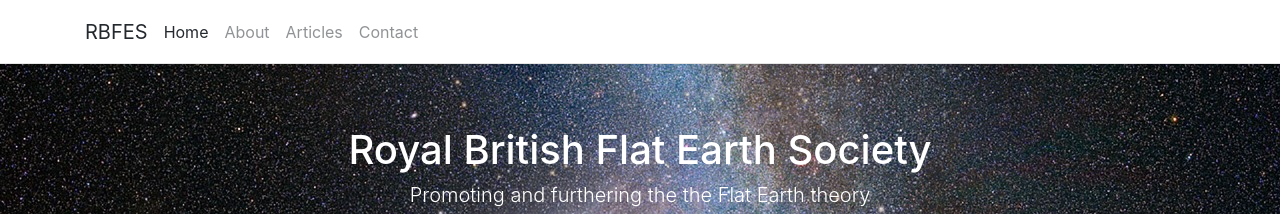
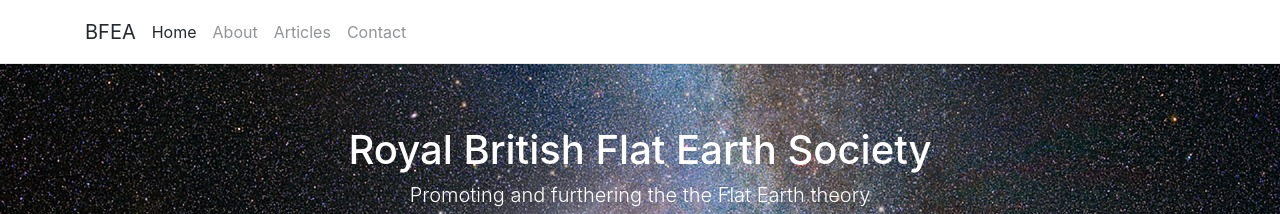
Before and after one commit to krussll/etsysimplicity, a Jekyll site: the page built from index.md, in a window 1280 px wide. Shown: the top 214 px of the page. Built offline with Jekyll 4.4.1, drawn with Linux system fonts in a browser that asks for light colours; a script that is not in the unit is left out.

Commit message:
Update _config.yml

```diff
--- a/_config.yml
+++ b/_config.yml
@@ -1,6 +1,6 @@
 theme: jekyll-theme-minimal
 permalink: pretty
-name: RBFES
+name: BFEA
 url: http://rbfes.org/
 
 nav-background: #B40604
```
